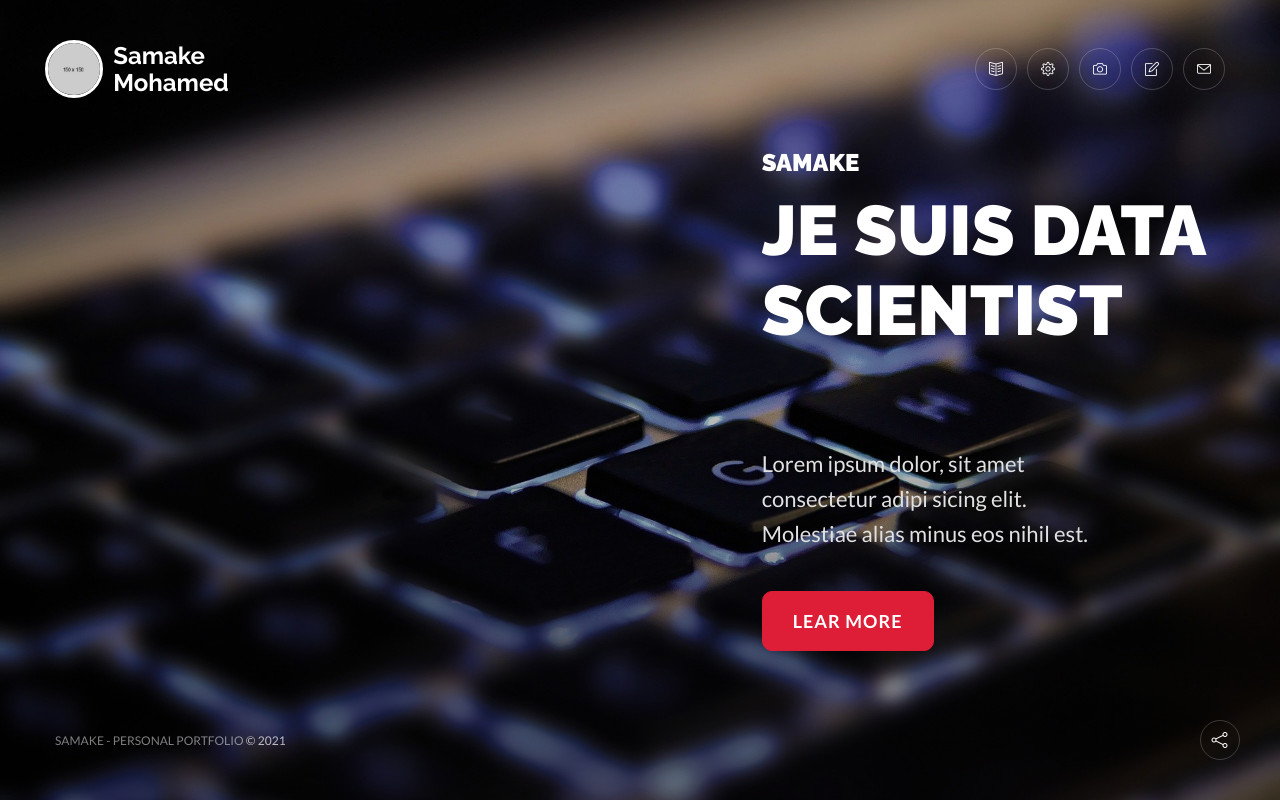
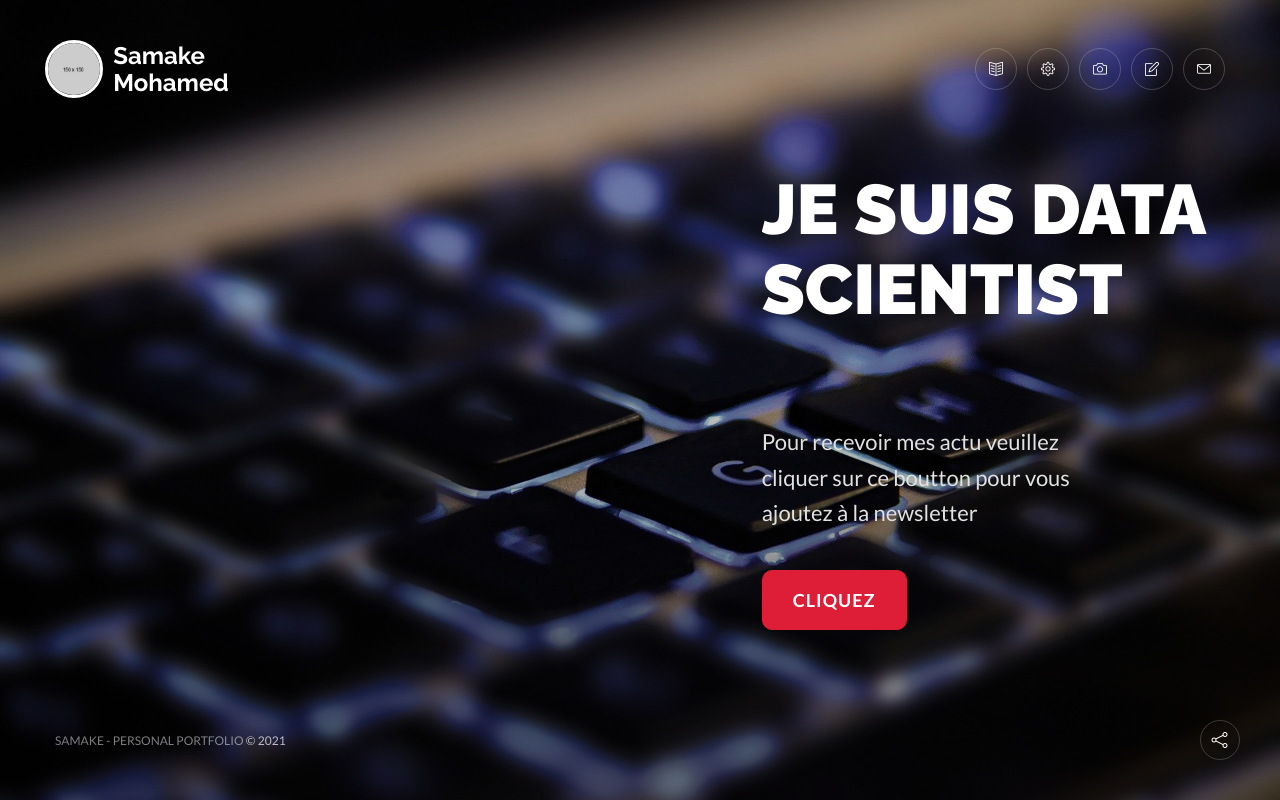
Before and after one commit to youzerssif/myportfolio, a Django app: page / in a window 1280 px wide. Run offline with Django 3.2, Linux system fonts and the light colour scheme; some libraries are stand-ins or nearby versions.

Commit message:
page d'acceuil progress

```diff
--- a/templates/home.html
+++ b/templates/home.html
@@ -166,7 +166,7 @@
 
                         <!-- INTRO TEXT -->
                         <div class="intro-text typo-light" data-ckav-smd="align-center">
-                            <h2 class="heading small bold-900 text-upper" data-ckav-smd="small">Samake</h2>
+                            <!-- <h2 class="heading small bold-900 text-upper" data-ckav-smd="small">Samake</h2> -->
 
                             <div class="carousel-widget carouselnav-1 light large" data-nc-smd="align-center"
                             data-carousel-items="1"
@@ -203,9 +203,9 @@
                                 </div>
                             </div>
                             <p class="heading-sub width-70" data-ckav-smd="width-100 mini">
-                                Lorem ipsum dolor, sit amet consectetur adipi sicing elit. Molestiae alias minus eos nihil est.
+                                Pour recevoir mes actu veuillez cliquer sur ce boutton pour vous ajoutez à la newsletter
                             </p>
-                            <a href="#popup-content" class="set-popup button button-xlarge color-button-default color-hov-button-white solid radius-10" data-ckav-smd="button-medium">Lear More</a>
+                            <a href="#popup-content" class="set-popup button button-xlarge color-button-default color-hov-button-white solid radius-10" data-ckav-smd="button-medium">Cliquez</a>
                         </div>
 
                     </div>
```
